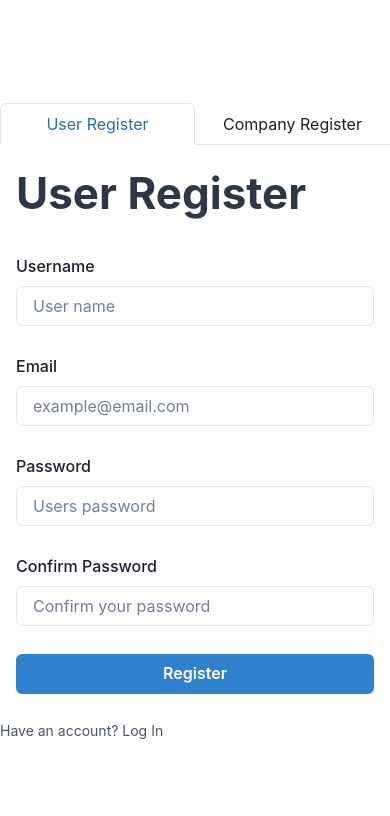
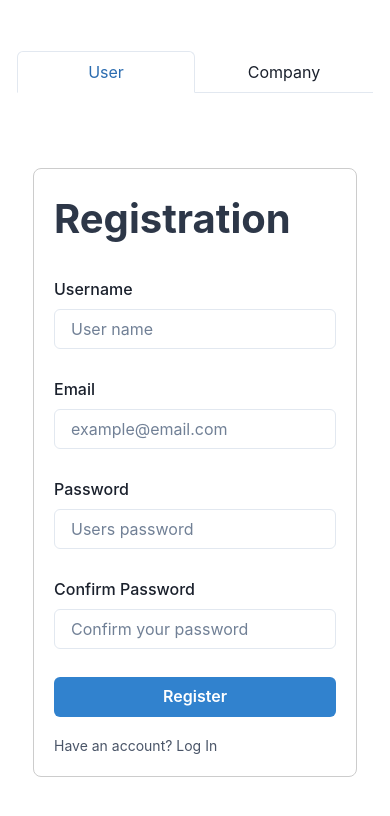
Before and after one commit to derleysoares94/auction_project, a React (Create React App) app in the folder frontend/: page /register in a window 390 px wide. Shown: the top 816 px of the page. Built offline with nearby package versions, Linux system fonts and the light colour scheme; no server answers.

Commit message:
Styling for mobile tablet and desktop

```diff
--- a/frontend/src/css/auction.css
+++ b/frontend/src/css/auction.css
@@ -1,6 +1,5 @@
 .container {
     display: flex;
-    width: 700px;
     justify-content: start;
     align-items: start;
     padding: 20px;
@@ -9,3 +8,17 @@
     border-radius: 8px;
     box-shadow: #000;
 }
+
+/* Medium devices such as tablets (768px and up) */
+@media only screen and (min-width: 768px) {
+    .container {
+        width: 600px;
+    }
+}
+
+/* Large devices such as laptops (1024px and up) */
+@media only screen and (min-width: 1024px) {
+    .container {
+        width: 700px;
+    }
+}
--- a/frontend/src/routes/auction.js
+++ b/frontend/src/routes/auction.js
@@ -8,16 +8,16 @@ const AuctionDetails = () => {
     const { id } = useParams()
     const [auction, setAuction] = useState(null)
     const [loading, setLoading] = useState(true)
-    const [bids, setBids] = useState([]) // Estado para armazenar os lances
-    const [highestBid, setHighestBid] = useState(0) // Estado para o maior lance
-    const [bidValue, setBidValue] = useState('') // Estado para o valor do lance
+    const [bids, setBids] = useState([])
+    const [highestBid, setHighestBid] = useState(0)
+    const [bidValue, setBidValue] = useState('')
     const toast = useToast()
 
     useEffect(() => {
         const fetchAuction = async () => {
             const auction = await get_auction_by_id(id)
             setAuction(auction)
-            setHighestBid(auction.start_price) // Inicializar o maior lance com o preço inicial
+            setHighestBid(auction.start_price)
             setLoading(false)
         }
         fetchAuction()
@@ -35,7 +35,7 @@ const AuctionDetails = () => {
     }
 
     return (
-        <Box className="container" maxW="800px" mx="auto" p={6} boxShadow="lg" borderRadius="md" bg="white">
+        <Box className="container">
             <VStack align="start" spacing={6}>
                 <Heading size="lg" color="teal.500">{auction.title}</Heading>
 
--- a/frontend/src/routes/create_auction.js
+++ b/frontend/src/routes/create_auction.js
@@ -59,7 +59,7 @@ const CreateAuction = () => {
 
     return (
         <VStack className='container'>
-            <Text mb="20px" color="gray.700" fontSize="44px" fontWeight="bold">New Auction</Text>
+            <Text mb="20px" color="gray.700" fontSize="40px" fontWeight="bold">New Auction</Text>
             <FormControl mb="20px">
                 <FormLabel>Title</FormLabel>
                 <Input bg="white" onChange={(e) => setTitle(e.target.value)} value={title} type="text" placeholder="Title" />
--- a/frontend/src/routes/login.js
+++ b/frontend/src/routes/login.js
@@ -6,7 +6,7 @@ import {
     Input,
     Text,
 } from '@chakra-ui/react'
-
+import '../css/auction.css';
 import { useState } from 'react';
 import { useAuth } from '../context/useAuth';
 import { useNavigate } from 'react-router-dom';
@@ -28,7 +28,7 @@ const Login = () => {
     }
 
     return (
-        <VStack minH='500px' w='600px' maxW='600px' justifyContent='start' alignItems='start'>
+        <VStack className='container' justifyContent='start' alignItems='start'>
             <Text mb='20px' color='gray.700' fontSize='44px' fontWeight='bold'>Login</Text>
             <FormControl mb='20px'>
                 <FormLabel>Username</FormLabel>
--- a/frontend/src/routes/register.js
+++ b/frontend/src/routes/register.js
@@ -15,7 +15,7 @@ import {
 import { useState } from 'react';
 import { useAuth } from '../context/useAuth';
 import { useNavigate } from 'react-router-dom';
-
+import '../css/auction.css';
 const Register = () => {
 
     const [username, setUsername] = useState('')
@@ -35,17 +35,17 @@ const Register = () => {
     }
 
     return (
-        <Tabs variant="enclosed" isFitted w="600px">
+        <Tabs variant="enclosed" isFitted>
             <TabList>
-                <Tab>User Register</Tab>
-                <Tab>Company Register</Tab>
+                <Tab>User</Tab>
+                <Tab>Company</Tab>
             </TabList>
 
             <TabPanels>
                 {/* tab User register */}
                 <TabPanel>
-                    <VStack minH="500px" w="100%" maxW="800px" justifyContent="start" alignItems="start">
-                        <Text mb="20px" color="gray.700" fontSize="44px" fontWeight="bold">User Register</Text>
+                    <VStack className='container' justifyContent="start" alignItems="start">
+                        <Text mb="20px" color="gray.700" fontSize="40px" fontWeight="bold">Registration</Text>
                         <FormControl mb="20px">
                             <FormLabel>Username</FormLabel>
                             <Input bg="white" onChange={(e) => setUsername(e.target.value)} value={username} type="text" placeholder="User name" />
@@ -63,13 +63,14 @@ const Register = () => {
                             <Input bg="white" onChange={(e) => setPasswordConfirm(e.target.value)} value={passwordConfirm} type="password" placeholder="Confirm your password" />
                         </FormControl>
                         <Button mb="10px" colorScheme="blue" mt="20px" w="100%" onClick={() => handleUserRegister({username, email, password, passwordConfirm, userType: 'user'})}>Register</Button>
+                        <Text onClick={handleNavigate} cursor='pointer' color='gray.600' fontSize='14px'>Have an account? Log In</Text>
                     </VStack>
                 </TabPanel>
 
                 {/* Tab company register */}
                 <TabPanel>
-                    <VStack minH="500px" w="100%" maxW="800px" justifyContent="start" alignItems="start">
-                        <Text mb="20px" color="gray.700" fontSize="44px" fontWeight="bold">Company Register</Text>
+                    <VStack className='container' justifyContent="start" alignItems="start">
+                        <Text mb="20px" color="gray.700" fontSize="40px" fontWeight="bold">Registration</Text>
                         <FormControl mb="20px">
                             <FormLabel>Company User Name</FormLabel>
                             <Input bg="white" onChange={(e) => setUsername(e.target.value)} value={username} type="text" placeholder="Company user name" />
@@ -88,9 +89,9 @@ const Register = () => {
                         </FormControl>
                         <Input type="hidden" name='userType' value='company' />
                         <Button mb="10px" colorScheme="blue" mt="20px" w="100%" onClick={() => handleUserRegister({ username, email, password, passwordConfirm, userType: 'company' })}>Register</Button>
+                        <Text onClick={handleNavigate} cursor='pointer' color='gray.600' fontSize='14px'>Have an account? Log In</Text>
                     </VStack>
                 </TabPanel>
-                <Text onClick={handleNavigate} cursor='pointer' color='gray.600' fontSize='14px'>Have an account? Log In</Text>
             </TabPanels>
         </Tabs>
     )
```
Also changed, not shown: 1 other file (tests, documents, lock files or other folders).
